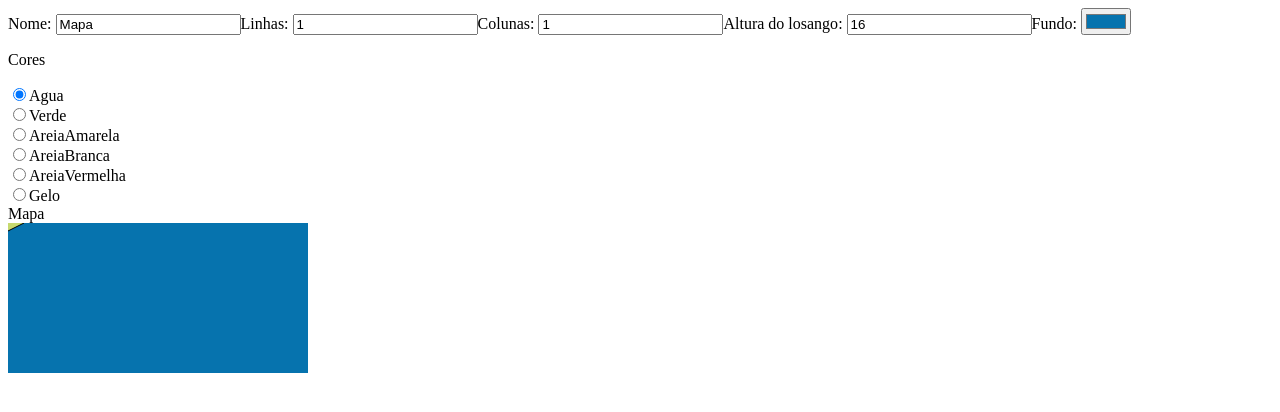
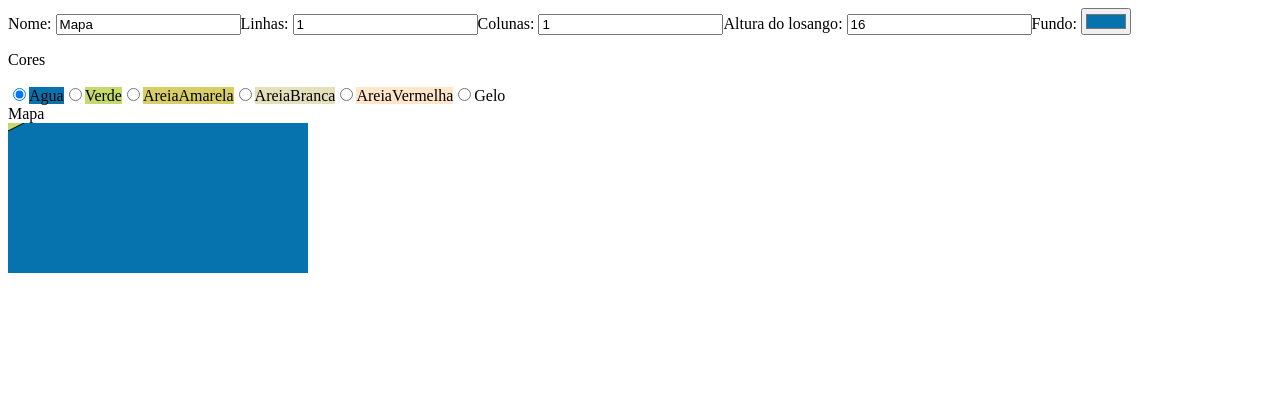
Before and after one commit to iagows/tilemap, a React (Vite) app: page / in a window 1280 px wide. Shown: the top 412 px of the page. Built offline with nearby package versions, Linux system fonts and the light colour scheme.

Commit message:
feat: color

```diff
--- a/src/components/EditorMenu/helper/Input.tsx
+++ b/src/components/EditorMenu/helper/Input.tsx
@@ -92,9 +92,10 @@ type Props = {
 function radioerer(setter: (val: Colors) => void) {
 	return (e: React.ChangeEvent<HTMLInputElement>) => {
 		const val = e.target.value;
-		const value = getEnumKeyByEnumValue(Colors, val) as Colors | undefined;
+
+		const value = getEnumKeyByEnumValue(Colors, val);
 		if (value) {
-			setter(value);
+			setter(Colors[value]);
 		}
 	};
 }
@@ -109,7 +110,9 @@ export function InputRadio({
 	return (
 		<>
 			<p>{label}</p>
-			{list.map((radio) => (
+			{list.map((radio) => {
+				console.log("radio", radio.value, currentValue);
+				return (
 					<Fragment key={radio.label}>
 						<input
 							type="radio"
@@ -117,11 +120,12 @@ export function InputRadio({
 							name={groupId}
 							checked={radio.value === currentValue}
 							onChange={radioerer(onChange)}
+							value={radio.value}
 						/>
-					<Label htmlFor={radio.label} postfix="" />
-					<br />
+						<Label htmlFor={radio.label} postfix="" color={radio.value} />
 					</Fragment>
-			))}
+				);
+			})}
 		</>
 	);
 }
--- a/src/components/EditorMenu/helper/Label.tsx
+++ b/src/components/EditorMenu/helper/Label.tsx
@@ -1,11 +1,18 @@
+import type { PropsWithChildren } from "react";
+
 type Props = {
 	htmlFor: string;
 	postfix?: string;
+	color?: string;
 };
 
-const Label = ({ htmlFor, postfix = ": " }: Props) => {
+const Label = ({
+	htmlFor,
+	postfix = ": ",
+	color,
+}: PropsWithChildren<Props>) => {
 	return (
-		<label htmlFor={htmlFor}>
+		<label htmlFor={htmlFor} style={{ background: color }}>
 			{htmlFor}
 			{postfix}
 		</label>
--- a/src/components/EditorMenu/index.tsx
+++ b/src/components/EditorMenu/index.tsx
@@ -8,6 +8,12 @@ import useMapInfo from "../../stores/slices/mapInfo/useMapInfo";
 import transformMatrix from "../../util/matrix";
 import useTileConfig from "../../stores/slices/tileConfig/useTileConfig";
 import { Colors } from "../../util/colors";
+import useToolbar from "../../stores/slices/toolbar/useToolbar";
+
+const entries = Object.entries(Colors).map((e) => ({
+	label: e[0],
+	value: e[1],
+}));
 
 function EditorMenu() {
 	const {
@@ -17,6 +23,7 @@ function EditorMenu() {
 		currentMap: { name, background, ground },
 	} = useMapInfo();
 	const { changeHeight, height } = useTileConfig();
+	const { color, setColor } = useToolbar();
 
 	function setRows(val: number) {
 		if (val > 0) {
@@ -67,13 +74,10 @@ function EditorMenu() {
 			/>
 			<InputRadio
 				groupId="Cores"
-				currentValue={Colors.Agua}
+				currentValue={color}
 				label="Cores"
-				onChange={(e) => console.log(e)}
-				list={Object.entries(Colors).map((e) => ({
-					label: e[0],
-					value: e[1],
-				}))}
+				onChange={setColor}
+				list={entries}
 			/>
 		</>
 	);
--- /dev/null
+++ b/src/stores/slices/toolbar/index.ts
@@ -0,0 +1,20 @@
+import { type PayloadAction, createSlice } from "@reduxjs/toolkit";
+import { Colors } from "../../../util/colors";
+
+const INITIAL_CONFIG = {
+	currentTileColor: Colors.Agua,
+};
+
+const toolbarSlice = createSlice({
+	name: "TileConfig",
+	initialState: INITIAL_CONFIG,
+	// https://redux-toolkit.js.org/api/createslice/
+	reducers: {
+		setTileColor: (state, action: PayloadAction<Colors>) => {
+			state.currentTileColor = action.payload;
+		},
+	},
+});
+
+export default toolbarSlice.reducer;
+export const { setTileColor } = toolbarSlice.actions;
--- /dev/null
+++ b/src/stores/slices/toolbar/useToolbar.ts
@@ -0,0 +1,24 @@
+import { useAppDispatch, useAppSelector } from "../../../hooks/reduxHooks";
+import type { Colors } from "../../../util/colors";
+import { setTileColor } from ".";
+
+type Props = {
+	color: Colors;
+	setColor: (c: Colors) => void;
+};
+
+function useToolbar(): Props {
+	const { currentTileColor } = useAppSelector((app) => app.toolbar);
+	const dispatcher = useAppDispatch();
+
+	function setColor(c: Colors): void {
+		dispatcher(setTileColor(c));
+	}
+
+	return {
+		color: currentTileColor,
+		setColor,
+	};
+}
+
+export default useToolbar;
--- a/src/stores/store.ts
+++ b/src/stores/store.ts
@@ -1,10 +1,12 @@
 import { combineReducers, configureStore } from "@reduxjs/toolkit";
 import mapInfo from "./slices/mapInfo";
 import tileConfig from "./slices/tileConfig";
+import toolbar from "./slices/toolbar";
 
 const tagmarReducers = combineReducers({
 	currentMap: mapInfo,
 	tileInfo: tileConfig,
+	toolbar: toolbar,
 });
 
 export const store = configureStore({
```
Lines whose indentation alone changed are shown as unchanged.
